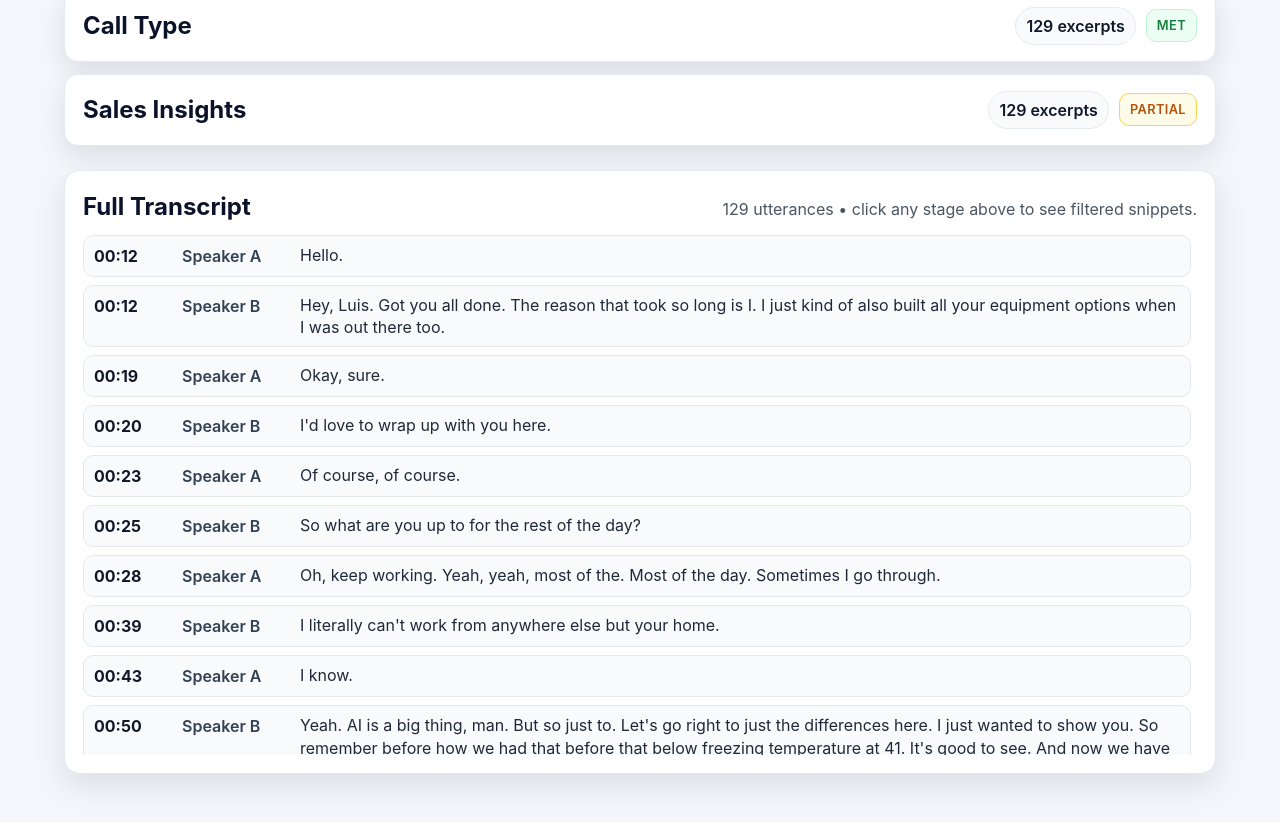
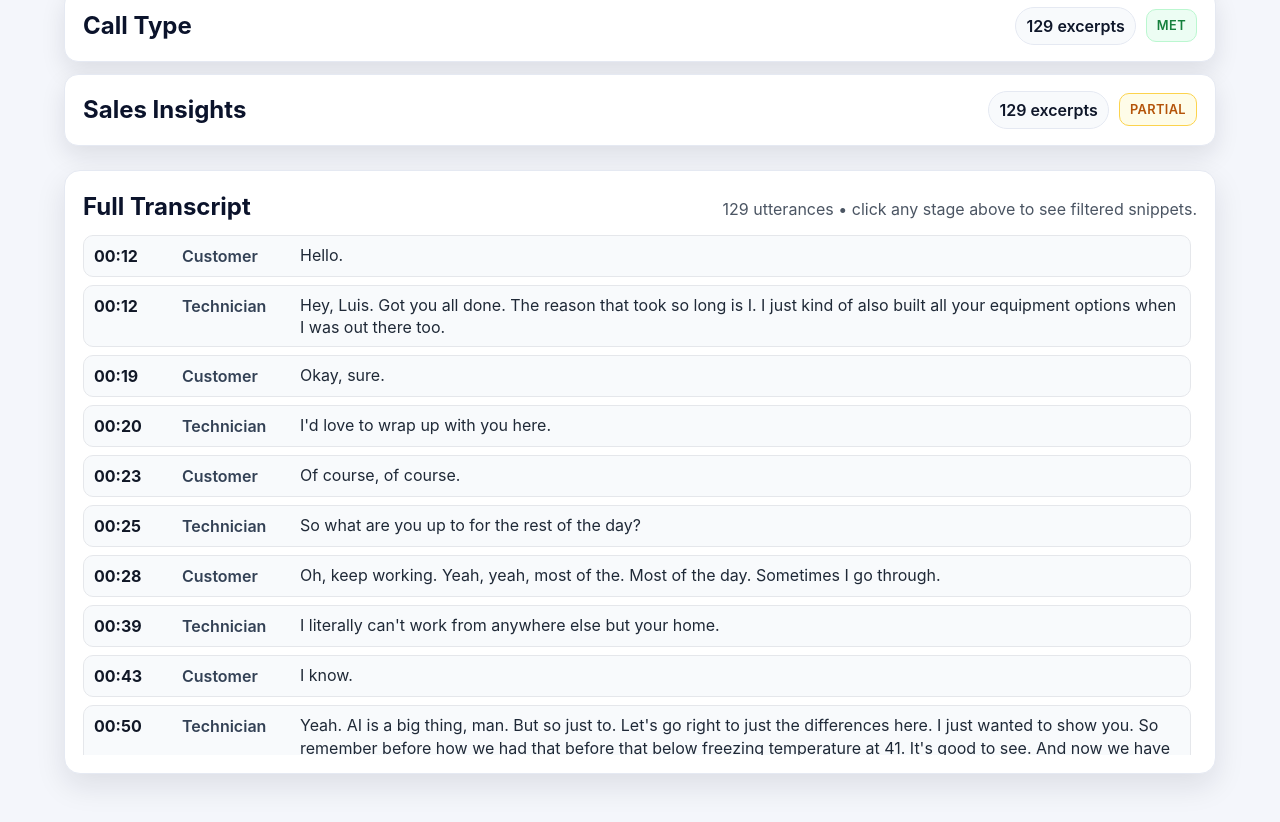
Before and after one commit to pigpigbig/Service-Call-Analysis, a React (Vite) app in the folder web/: page / in a window 1280 px wide. Shown: the part 759-1581 px from the top of the page. Built offline with nearby package versions, Linux system fonts and the light colour scheme.

Commit message:
ui: label speakers as customer/technician

```diff
--- a/web/src/App.tsx
+++ b/web/src/App.tsx
@@ -20,6 +20,12 @@ function App() {
     const mins = Math.floor(totalSeconds / 60)
     const secs = totalSeconds % 60
     return `${String(mins).padStart(2, '0')}:${String(secs).padStart(2, '0')}`
+  }
+
+  const speakerLabel = (code: string) => {
+    if (code.toUpperCase() === 'B') return 'Technician'
+    if (code.toUpperCase() === 'A') return 'Customer'
+    return `Speaker ${code}`
   }
 
   const windowed = (start?: number, end?: number) => {
@@ -91,7 +97,7 @@ function App() {
                                 {subset.map((row, ridx) => (
                                   <div key={`${row.start}-${ridx}`} className="transcript__row">
                                     <div className="time">{formatTime(row.start)}</div>
-                                    <div className="speaker">Speaker {row.speaker}</div>
+                                    <div className="speaker">{speakerLabel(row.speaker)}</div>
                                     <div className="text">{row.text}</div>
                                   </div>
                                 ))}
@@ -121,7 +127,7 @@ function App() {
           {data.map((row, idx) => (
             <div key={`${row.start}-${idx}`} className="transcript__row">
               <div className="time">{formatTime(row.start)}</div>
-              <div className="speaker">Speaker {row.speaker}</div>
+              <div className="speaker">{speakerLabel(row.speaker)}</div>
               <div className="text">{row.text}</div>
             </div>
           ))}
```
